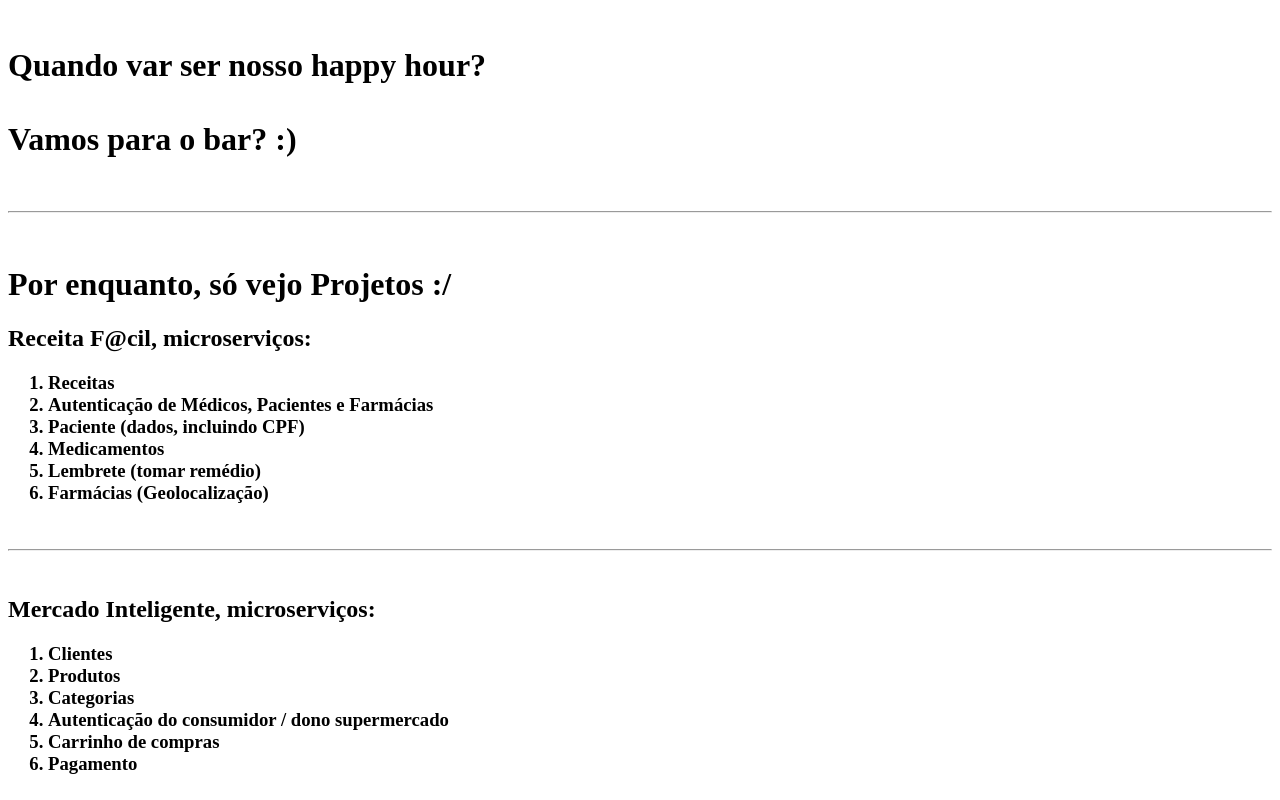
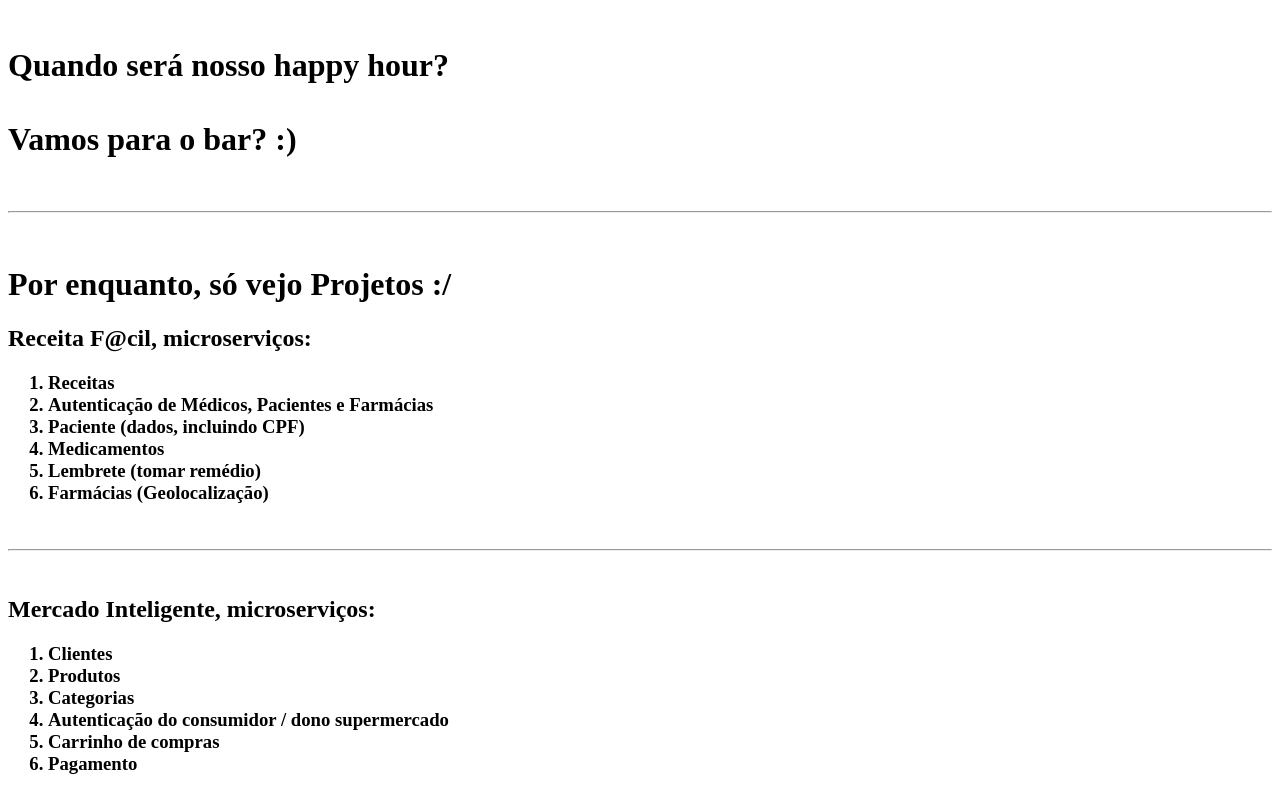
Before and after one commit to tonanuvem/elastic, a website: page app-client-nodejs-apm/bar.html in a window 1280 px wide. Shown: the top 800 px of the page. Drawn offline with Linux system fonts and the light colour scheme.

Commit message:
Update bar.html

```diff
--- a/app-client-nodejs-apm/bar.html
+++ b/app-client-nodejs-apm/bar.html
@@ -3,7 +3,7 @@
 <html>
 <body>
 <br>
-<h1>Quando var ser nosso happy hour? <br><br> Vamos para o bar? :) <br><br><hr><br>Por enquanto, só vejo Projetos :/ </h1>
+<h1>Quando será nosso happy hour? <br><br> Vamos para o bar? :) <br><br><hr><br>Por enquanto, só vejo Projetos :/ </h1>
 
 <h2>Receita F@cil, microserviços:</h2>
 <ol><h3>
```
